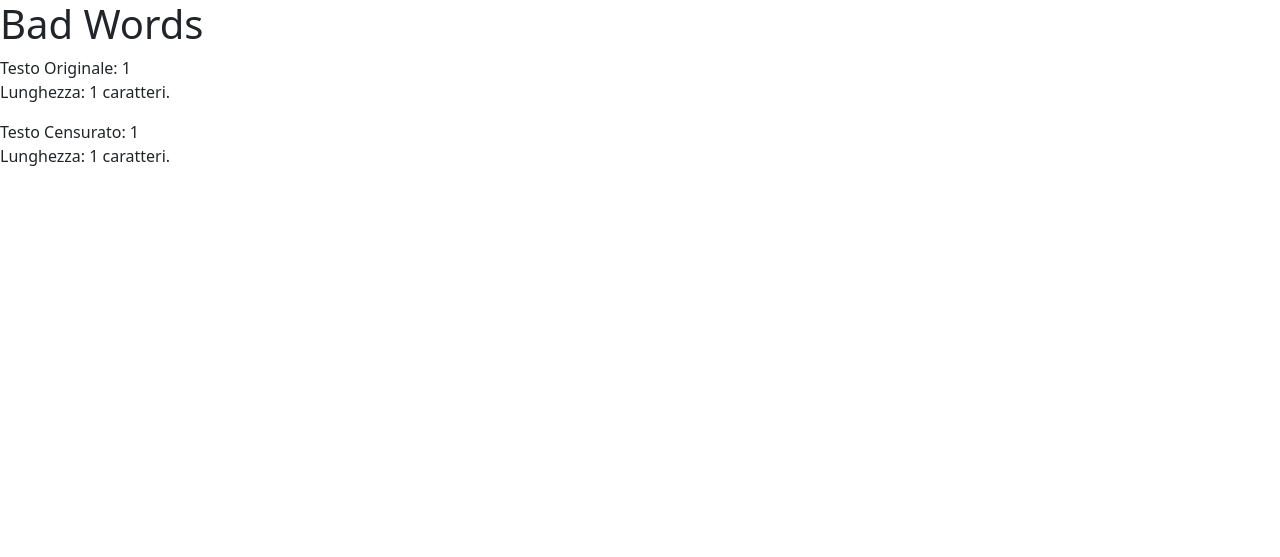
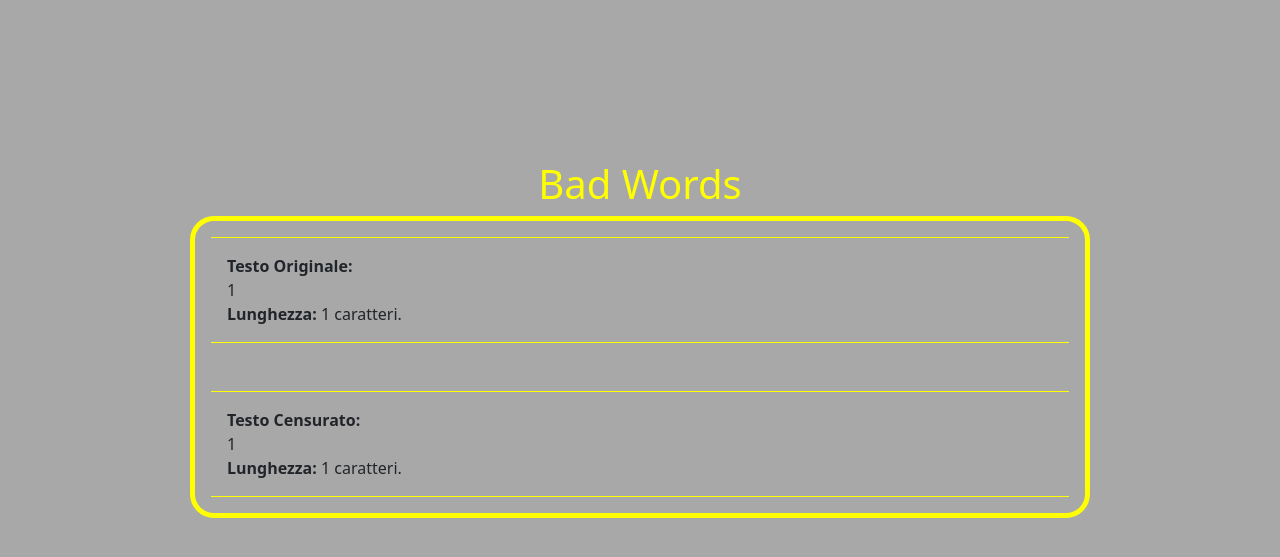
Before and after one commit to LucaPierantoni/php-badwords, a PHP site: page /censored.php?original_text=1 in a window 1280 px wide. Shown: the top 557 px of the page. Run offline with PHP 8.4, Linux system fonts and the light colour scheme; data that the repository does not hold is empty.

Commit message:
exercise completed

```diff
--- a/censored.php
+++ b/censored.php
@@ -23,14 +23,16 @@ $censored_text = str_replace($bad_word, "***", $original_text);
 <body>
     <h1>Bad Words</h1>
 
-    <p class="mb-3">
-        Testo Originale: <?php echo $original_text ?><br>
-        Lunghezza: <?php echo strlen($original_text) ?> caratteri.
-    </p>
+    <div id="censored_div">
+        <p class="mb-5">
+            <strong>Testo Originale:</strong><br><?php echo $original_text ?><br>
+            <strong>Lunghezza:</strong> <?php echo strlen($original_text) ?> caratteri.
+        </p>
 
-    <p>
-        Testo Censurato: <?php echo $censored_text ?><br>
-        Lunghezza: <?php echo strlen($censored_text) ?> caratteri.
-    </p>
+        <p>
+            <strong>Testo Censurato:</strong><br><?php echo $censored_text ?><br>
+            <strong>Lunghezza:</strong> <?php echo strlen($censored_text) ?> caratteri.
+        </p>
+    </div>
 </body>
 </html>
--- a/css/style.css
+++ b/css/style.css
@@ -3,6 +3,33 @@
   margin: 0;
   padding: 0;
 }
+
+body {
+  display: flex;
+  flex-direction: column;
+  justify-content: center;
+  align-items: center;
+  background-color: rgba(0, 0, 0, 0.342);
+
+  margin-top: 20vh;
+}
+
+h1 {
+  color: rgb(255, 255, 0);
+}
+
+#my_form {
+  display: flex;
+  flex-direction: column;
+  align-items: center;
+
+  border: 5px solid rgb(255, 255, 0);
+  padding: 1em;
+  border-radius: 24px;
+
+  width: 900px;
+}
+
 label {
   width: 300px;
 }
@@ -17,11 +44,24 @@ label {
   max-width: 300px;
 }
 
-#my_form {
-  display: flex;
-  flex-direction: column;
-}
-
 #submit {
   width: 100px;
 }
+
+#censored_div {
+  width: 900px;
+
+  border: 5px solid rgb(255, 255, 0);
+  padding: 1em;
+  border-radius: 24px;
+}
+
+p {
+  margin-bottom: 0;
+  max-height: 250px;
+  overflow-y: auto;
+
+  border-bottom: 1px solid rgb(255, 255, 0);
+  border-top: 1px solid rgb(255, 255, 0);
+  padding: 1em;
+}
```
Also changed, not shown: index.php (+4 -4 lines).
